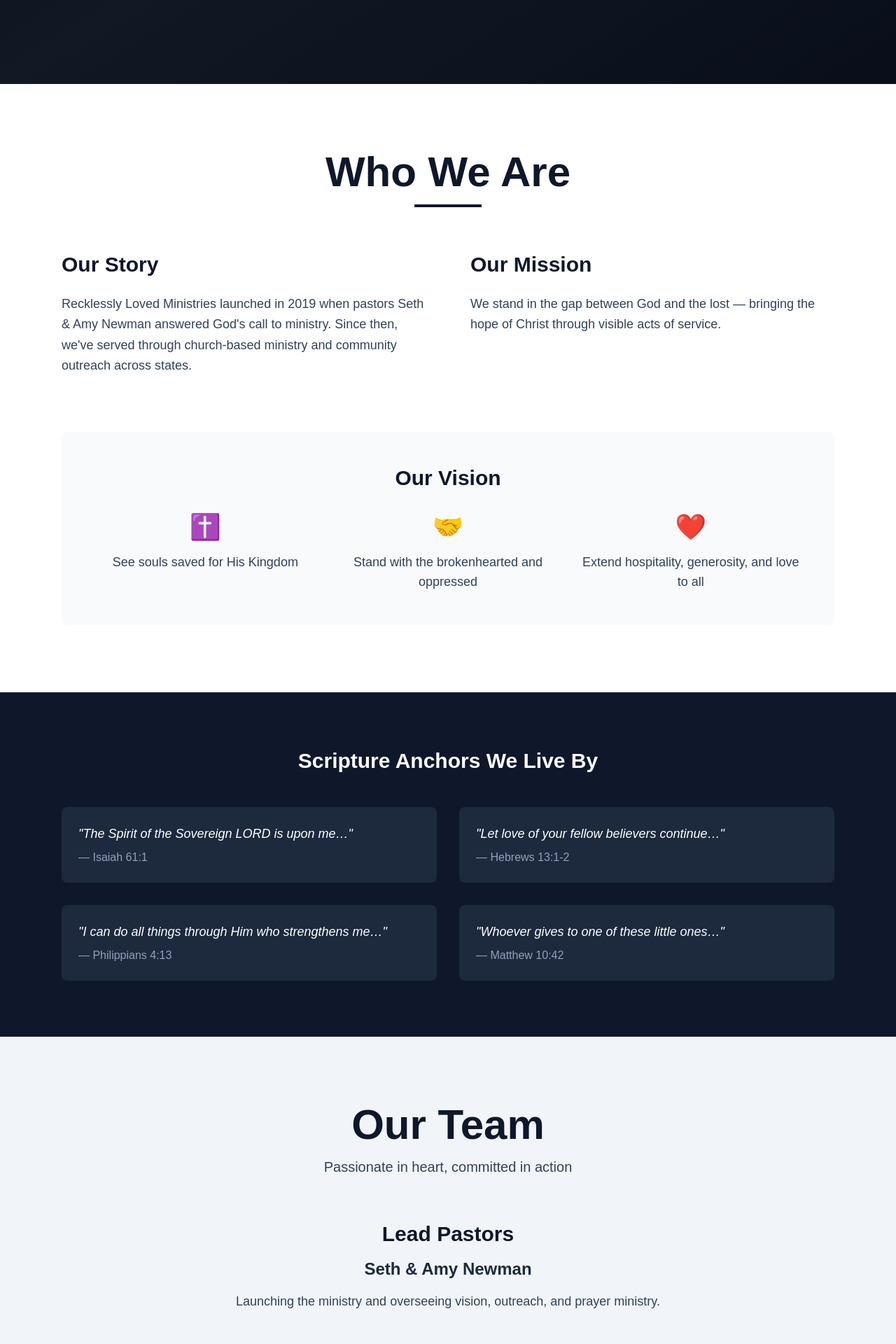
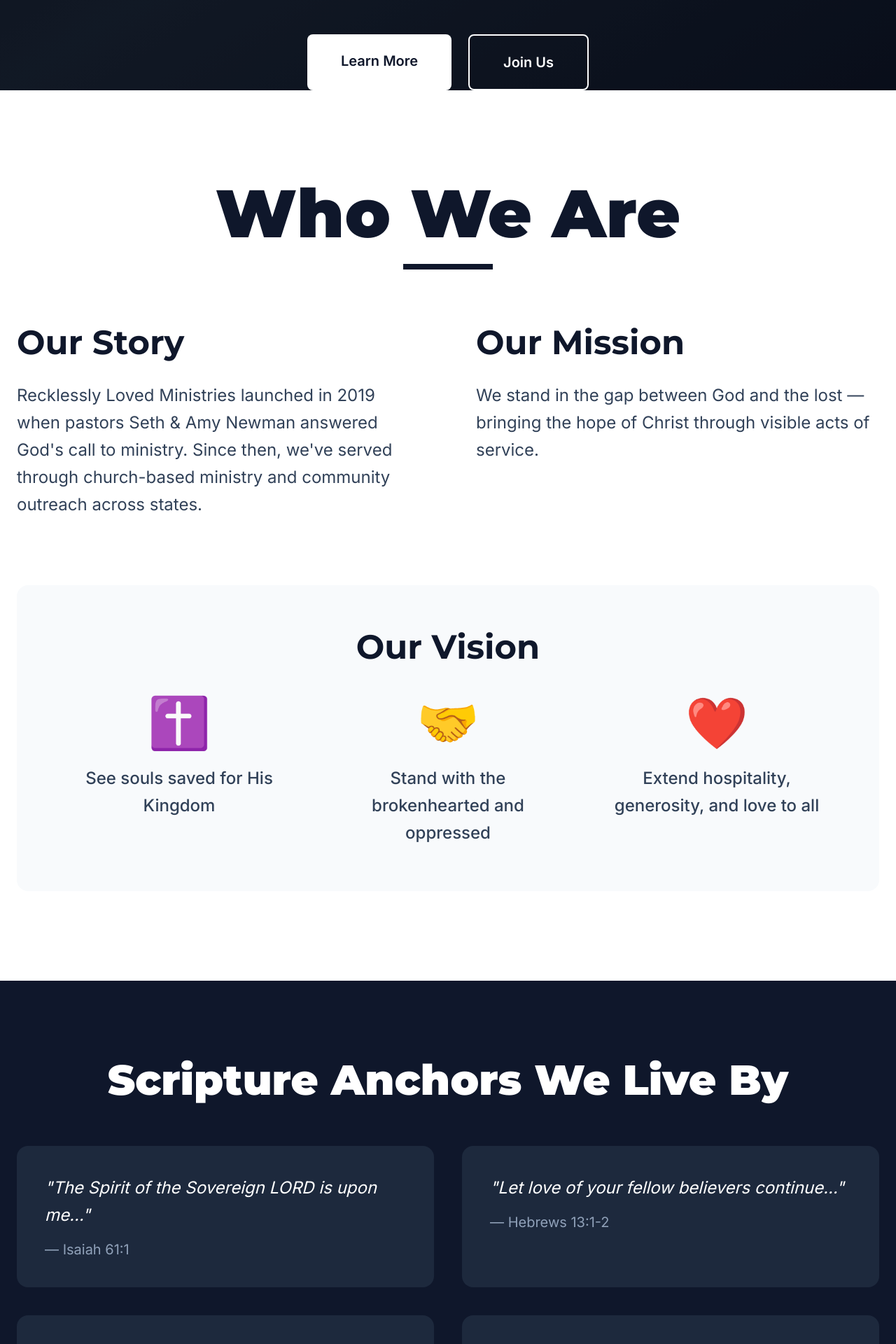
Before and after one commit to stephennewman/wreckless, a Next.js app: page / in a window 1280 px wide. Shown: the part 680-2600 px from the top of the page at 70% size. Built offline with nearby package versions, Linux system fonts and the light colour scheme.

Commit message:
Update to bold Montserrat font and significantly larger text sizes throughout

```diff
--- a/app/globals.css
+++ b/app/globals.css
@@ -8,8 +8,8 @@
 @theme inline {
   --color-background: var(--background);
   --color-foreground: var(--foreground);
-  --font-sans: var(--font-geist-sans);
-  --font-mono: var(--font-geist-mono);
+  --font-sans: var(--font-body);
+  --font-heading: var(--font-heading);
 }
 
 html {
@@ -19,5 +19,9 @@ html {
 body {
   background: var(--background);
   color: var(--foreground);
-  font-family: Arial, Helvetica, sans-serif;
+  font-family: var(--font-body), system-ui, sans-serif;
 }
+
+h1, h2, h3, h4, h5, h6 {
+  font-family: var(--font-heading), system-ui, sans-serif;
+}
--- a/app/layout.tsx
+++ b/app/layout.tsx
@@ -1,15 +1,17 @@
 import type { Metadata } from "next";
-import { Geist, Geist_Mono } from "next/font/google";
+import { Montserrat, Inter } from "next/font/google";
 import "./globals.css";
 
-const geistSans = Geist({
-  variable: "--font-geist-sans",
+const montserrat = Montserrat({
+  variable: "--font-heading",
   subsets: ["latin"],
+  weight: ["400", "600", "700", "800", "900"],
 });
 
-const geistMono = Geist_Mono({
-  variable: "--font-geist-mono",
+const inter = Inter({
+  variable: "--font-body",
   subsets: ["latin"],
+  weight: ["300", "400", "500", "600"],
 });
 
 export const metadata: Metadata = {
@@ -25,7 +27,7 @@ export default function RootLayout({
   return (
     <html lang="en">
       <body
-        className={`${geistSans.variable} ${geistMono.variable} antialiased`}
+        className={`${montserrat.variable} ${inter.variable} antialiased`}
       >
         {children}
       </body>
--- a/app/page.tsx
+++ b/app/page.tsx
@@ -4,24 +4,24 @@ export default function Home() {
       {/* Hero Section - Dark & Dramatic */}
       <section className="relative min-h-screen flex items-center justify-center bg-gradient-to-br from-slate-900 via-slate-800 to-slate-900 text-white">
         <div className="absolute inset-0 bg-black/40"></div>
-        <div className="relative z-10 max-w-5xl mx-auto px-6 text-center">
-          <h1 className="text-6xl md:text-8xl font-bold mb-6 tracking-tight">
+        <div className="relative z-10 max-w-7xl mx-auto px-6 text-center">
+          <h1 className="text-7xl md:text-9xl font-black mb-8 tracking-tight leading-none">
             Dedicated to the One
           </h1>
-          <p className="text-xl md:text-2xl mb-4 text-slate-200 italic">
+          <p className="text-3xl md:text-4xl mb-6 text-slate-200 italic font-medium">
             1 Corinthians 13:13
           </p>
-          <p className="text-lg md:text-xl mb-8 max-w-3xl mx-auto text-slate-300 leading-relaxed">
+          <p className="text-2xl md:text-3xl mb-10 max-w-4xl mx-auto text-slate-300 leading-relaxed font-light">
             "Three things will last forever — faith, hope and love — and the greatest of these is love."
           </p>
-          <p className="text-xl md:text-2xl mb-12 max-w-3xl mx-auto font-light">
+          <p className="text-2xl md:text-4xl mb-16 max-w-4xl mx-auto font-normal leading-relaxed">
             At Recklessly Loved Ministries, we believe in reaching the lost, serving the hurting, and showing the love of Jesus with boldness.
           </p>
-          <div className="flex flex-col sm:flex-row gap-4 justify-center">
-            <a href="#about" className="px-8 py-4 bg-white text-slate-900 font-semibold rounded-md hover:bg-slate-100 transition-colors">
+          <div className="flex flex-col sm:flex-row gap-6 justify-center">
+            <a href="#about" className="px-12 py-6 bg-white text-slate-900 text-xl font-bold rounded-lg hover:bg-slate-100 transition-colors">
               Learn More
             </a>
-            <a href="#contact" className="px-8 py-4 border-2 border-white text-white font-semibold rounded-md hover:bg-white hover:text-slate-900 transition-colors">
+            <a href="#contact" className="px-12 py-6 border-2 border-white text-white text-xl font-bold rounded-lg hover:bg-white hover:text-slate-900 transition-colors">
               Join Us
             </a>
           </div>
@@ -29,44 +29,44 @@ export default function Home() {
       </section>
 
       {/* About Us Section - Light & Clean */}
-      <section id="about" className="py-24 bg-white">
-        <div className="max-w-6xl mx-auto px-6">
-          <div className="text-center mb-16">
-            <h2 className="text-5xl md:text-6xl font-bold text-slate-900 mb-4">
+      <section id="about" className="py-32 bg-white">
+        <div className="max-w-7xl mx-auto px-6">
+          <div className="text-center mb-20">
+            <h2 className="text-7xl md:text-8xl font-black text-slate-900 mb-6">
               Who We Are
             </h2>
-            <div className="w-24 h-1 bg-slate-900 mx-auto"></div>
+            <div className="w-32 h-2 bg-slate-900 mx-auto"></div>
           </div>
 
-          <div className="grid md:grid-cols-2 gap-16 mb-20">
+          <div className="grid md:grid-cols-2 gap-20 mb-24">
             <div>
-              <h3 className="text-3xl font-bold text-slate-900 mb-6">Our Story</h3>
-              <p className="text-lg text-slate-700 leading-relaxed">
+              <h3 className="text-5xl font-bold text-slate-900 mb-8">Our Story</h3>
+              <p className="text-2xl text-slate-700 leading-relaxed">
                 Recklessly Loved Ministries launched in 2019 when pastors Seth & Amy Newman answered God's call to ministry. Since then, we've served through church-based ministry and community outreach across states.
               </p>
             </div>
             <div>
-              <h3 className="text-3xl font-bold text-slate-900 mb-6">Our Mission</h3>
-              <p className="text-lg text-slate-700 leading-relaxed">
+              <h3 className="text-5xl font-bold text-slate-900 mb-8">Our Mission</h3>
+              <p className="text-2xl text-slate-700 leading-relaxed">
                 We stand in the gap between God and the lost — bringing the hope of Christ through visible acts of service.
               </p>
             </div>
           </div>
 
-          <div className="bg-slate-50 rounded-lg p-12">
-            <h3 className="text-3xl font-bold text-slate-900 mb-8 text-center">Our Vision</h3>
-            <div className="grid md:grid-cols-3 gap-8">
+          <div className="bg-slate-50 rounded-2xl p-16">
+            <h3 className="text-5xl font-bold text-slate-900 mb-12 text-center">Our Vision</h3>
+            <div className="grid md:grid-cols-3 gap-12">
               <div className="text-center">
-                <div className="text-4xl mb-4">✝️</div>
-                <p className="text-lg text-slate-700">See souls saved for His Kingdom</p>
+                <div className="text-7xl mb-6">✝️</div>
+                <p className="text-2xl text-slate-700 font-medium leading-relaxed">See souls saved for His Kingdom</p>
               </div>
               <div className="text-center">
-                <div className="text-4xl mb-4">🤝</div>
-                <p className="text-lg text-slate-700">Stand with the brokenhearted and oppressed</p>
+                <div className="text-7xl mb-6">🤝</div>
+                <p className="text-2xl text-slate-700 font-medium leading-relaxed">Stand with the brokenhearted and oppressed</p>
               </div>
               <div className="text-center">
-                <div className="text-4xl mb-4">❤️</div>
-                <p className="text-lg text-slate-700">Extend hospitality, generosity, and love to all</p>
+                <div className="text-7xl mb-6">❤️</div>
+                <p className="text-2xl text-slate-700 font-medium leading-relaxed">Extend hospitality, generosity, and love to all</p>
               </div>
             </div>
           </div>
@@ -74,90 +74,90 @@ export default function Home() {
       </section>
 
       {/* Scripture Anchors - Dark Navy Section */}
-      <section className="py-20 bg-slate-900 text-white">
-        <div className="max-w-6xl mx-auto px-6">
-          <h3 className="text-3xl font-bold text-center mb-12">Scripture Anchors We Live By</h3>
-          <div className="grid md:grid-cols-2 gap-8">
-            <div className="bg-slate-800 p-6 rounded-lg">
-              <p className="text-lg italic mb-2">"The Spirit of the Sovereign LORD is upon me…"</p>
-              <p className="text-slate-400">— Isaiah 61:1</p>
+      <section className="py-28 bg-slate-900 text-white">
+        <div className="max-w-7xl mx-auto px-6">
+          <h3 className="text-6xl font-black text-center mb-16">Scripture Anchors We Live By</h3>
+          <div className="grid md:grid-cols-2 gap-10">
+            <div className="bg-slate-800 p-10 rounded-2xl">
+              <p className="text-2xl italic mb-4 leading-relaxed">"The Spirit of the Sovereign LORD is upon me…"</p>
+              <p className="text-slate-400 text-xl">— Isaiah 61:1</p>
             </div>
-            <div className="bg-slate-800 p-6 rounded-lg">
-              <p className="text-lg italic mb-2">"Let love of your fellow believers continue…"</p>
-              <p className="text-slate-400">— Hebrews 13:1-2</p>
+            <div className="bg-slate-800 p-10 rounded-2xl">
+              <p className="text-2xl italic mb-4 leading-relaxed">"Let love of your fellow believers continue…"</p>
+              <p className="text-slate-400 text-xl">— Hebrews 13:1-2</p>
             </div>
-            <div className="bg-slate-800 p-6 rounded-lg">
-              <p className="text-lg italic mb-2">"I can do all things through Him who strengthens me…"</p>
-              <p className="text-slate-400">— Philippians 4:13</p>
+            <div className="bg-slate-800 p-10 rounded-2xl">
+              <p className="text-2xl italic mb-4 leading-relaxed">"I can do all things through Him who strengthens me…"</p>
+              <p className="text-slate-400 text-xl">— Philippians 4:13</p>
             </div>
-            <div className="bg-slate-800 p-6 rounded-lg">
-              <p className="text-lg italic mb-2">"Whoever gives to one of these little ones…"</p>
-              <p className="text-slate-400">— Matthew 10:42</p>
+            <div className="bg-slate-800 p-10 rounded-2xl">
+              <p className="text-2xl italic mb-4 leading-relaxed">"Whoever gives to one of these little ones…"</p>
+              <p className="text-slate-400 text-xl">— Matthew 10:42</p>
             </div>
           </div>
         </div>
       </section>
 
       {/* Team Section - Light Gray */}
-      <section id="team" className="py-24 bg-slate-100">
-        <div className="max-w-6xl mx-auto px-6">
-          <div className="text-center mb-16">
-            <h2 className="text-5xl md:text-6xl font-bold text-slate-900 mb-4">
+      <section id="team" className="py-32 bg-slate-100">
+        <div className="max-w-7xl mx-auto px-6">
+          <div className="text-center mb-20">
+            <h2 className="text-7xl md:text-8xl font-black text-slate-900 mb-6">
               Our Team
             </h2>
-            <p className="text-xl text-slate-700">
+            <p className="text-3xl text-slate-700 font-medium">
               Passionate in heart, committed in action
             </p>
           </div>
 
-          <div className="max-w-3xl mx-auto text-center mb-12">
-            <h3 className="text-3xl font-bold text-slate-900 mb-4">Lead Pastors</h3>
-            <h4 className="text-2xl font-semibold text-slate-800 mb-4">Seth & Amy Newman</h4>
-            <p className="text-lg text-slate-700">
+          <div className="max-w-4xl mx-auto text-center mb-16">
+            <h3 className="text-5xl font-bold text-slate-900 mb-6">Lead Pastors</h3>
+            <h4 className="text-4xl font-semibold text-slate-800 mb-8">Seth & Amy Newman</h4>
+            <p className="text-2xl text-slate-700 leading-relaxed">
               Launching the ministry and overseeing vision, outreach, and prayer ministry.
             </p>
           </div>
 
-          <p className="text-center text-xl text-slate-800 italic max-w-2xl mx-auto">
+          <p className="text-center text-3xl text-slate-800 italic max-w-3xl mx-auto leading-relaxed">
             Together we serve with one aim: to show and share the reckless love of Christ.
           </p>
         </div>
       </section>
 
       {/* Outreach & Impact - Bold Dark Section */}
-      <section id="outreach" className="py-24 bg-black text-white">
-        <div className="max-w-6xl mx-auto px-6">
-          <div className="text-center mb-16">
-            <h2 className="text-5xl md:text-7xl font-bold mb-6">
+      <section id="outreach" className="py-32 bg-black text-white">
+        <div className="max-w-7xl mx-auto px-6">
+          <div className="text-center mb-20">
+            <h2 className="text-7xl md:text-9xl font-black mb-8">
               Outreach & Impact
             </h2>
-            <div className="w-24 h-1 bg-white mx-auto mb-8"></div>
+            <div className="w-32 h-2 bg-white mx-auto mb-10"></div>
           </div>
 
-          <div className="grid md:grid-cols-2 gap-16 mb-16">
+          <div className="grid md:grid-cols-2 gap-20 mb-20">
             <div>
-              <h3 className="text-3xl font-bold mb-6">Outreach</h3>
-              <p className="text-lg text-slate-300 leading-relaxed">
+              <h3 className="text-5xl font-bold mb-8">Outreach</h3>
+              <p className="text-2xl text-slate-300 leading-relaxed mb-8">
                 Our ministry isn't confined to the walls of a building. Street outreach, community events, and hands-on service into neighborhoods have been a founding element of our work.
               </p>
-              <p className="text-lg text-slate-400 italic mt-6">
+              <p className="text-2xl text-slate-400 italic">
                 "Since stepping out in faith… this ministry is certainly not limited to the walls of the church…"
               </p>
             </div>
             <div>
-              <h3 className="text-3xl font-bold mb-6">Our Impact</h3>
-              <ul className="space-y-4 text-lg text-slate-300">
+              <h3 className="text-5xl font-bold mb-8">Our Impact</h3>
+              <ul className="space-y-6 text-2xl text-slate-300">
                 <li className="flex items-start">
-                  <span className="mr-3 text-2xl">•</span>
-                  <span>Countless lives touched by prayer, provision and presence</span>
+                  <span className="mr-4 text-3xl">•</span>
+                  <span className="leading-relaxed">Countless lives touched by prayer, provision and presence</span>
                 </li>
                 <li className="flex items-start">
-                  <span className="mr-3 text-2xl">•</span>
-                  <span>Communities served through feeding, relief, evangelism</span>
+                  <span className="mr-4 text-3xl">•</span>
+                  <span className="leading-relaxed">Communities served through feeding, relief, evangelism</span>
                 </li>
                 <li className="flex items-start">
-                  <span className="mr-3 text-2xl">•</span>
-                  <span>Stories of transformation, hope, and new beginnings</span>
+                  <span className="mr-4 text-3xl">•</span>
+                  <span className="leading-relaxed">Stories of transformation, hope, and new beginnings</span>
                 </li>
               </ul>
             </div>
@@ -166,72 +166,72 @@ export default function Home() {
       </section>
 
       {/* Give Section - Light with Strong CTA */}
-      <section id="give" className="py-24 bg-white">
-        <div className="max-w-4xl mx-auto px-6 text-center">
-          <h2 className="text-5xl md:text-6xl font-bold text-slate-900 mb-8">
+      <section id="give" className="py-32 bg-white">
+        <div className="max-w-5xl mx-auto px-6 text-center">
+          <h2 className="text-7xl md:text-8xl font-black text-slate-900 mb-12">
             Give / Support
           </h2>
-          <p className="text-xl text-slate-700 mb-12 leading-relaxed">
+          <p className="text-3xl text-slate-700 mb-16 leading-relaxed">
             Your generosity enables us to carry out ministry — feeding the hungry, reaching the lost, praying for the hurting, and bringing hope through action.
           </p>
 
-          <div className="bg-slate-50 rounded-lg p-12 mb-12">
-            <h3 className="text-2xl font-bold text-slate-900 mb-6">Ways to Support</h3>
-            <div className="space-y-4 text-lg text-slate-700">
+          <div className="bg-slate-50 rounded-2xl p-16 mb-16">
+            <h3 className="text-4xl font-bold text-slate-900 mb-10">Ways to Support</h3>
+            <div className="space-y-6 text-2xl text-slate-700">
               <p>• Online giving (easy & secure)</p>
               <p>• Monthly partnership</p>
               <p>• One-time gifts for outreach events</p>
             </div>
           </div>
 
-          <p className="text-2xl font-semibold text-slate-900 mb-4">
+          <p className="text-4xl font-bold text-slate-900 mb-6">
             Every gift is powerful. Every gift matters.
           </p>
-          <p className="text-lg text-slate-700 italic mb-8">
+          <p className="text-2xl text-slate-700 italic mb-12">
             Thank you for standing with us as we serve the One who loves us so recklessly.
           </p>
 
-          <button className="px-12 py-4 bg-slate-900 text-white font-semibold rounded-md hover:bg-slate-800 transition-colors text-lg">
+          <button className="px-16 py-6 bg-slate-900 text-white font-bold rounded-xl hover:bg-slate-800 transition-colors text-2xl">
             Give Now
           </button>
         </div>
       </section>
 
       {/* Contact Section - Dark Footer Style */}
-      <section id="contact" className="py-24 bg-gradient-to-br from-slate-900 to-slate-800 text-white">
-        <div className="max-w-4xl mx-auto px-6">
-          <div className="text-center mb-12">
-            <h2 className="text-5xl md:text-6xl font-bold mb-6">
+      <section id="contact" className="py-32 bg-gradient-to-br from-slate-900 to-slate-800 text-white">
+        <div className="max-w-5xl mx-auto px-6">
+          <div className="text-center mb-16">
+            <h2 className="text-7xl md:text-8xl font-black mb-10">
               Connect With Us
             </h2>
-            <p className="text-xl text-slate-300 leading-relaxed">
+            <p className="text-3xl text-slate-300 leading-relaxed">
               We'd love to hear from you! Whether you're interested in volunteering, partnering, have a prayer need, or simply want to connect.
             </p>
           </div>
 
-          <div className="bg-white/10 backdrop-blur-sm rounded-lg p-8 mb-12">
-            <form className="space-y-6">
+          <div className="bg-white/10 backdrop-blur-sm rounded-2xl p-12 mb-16">
+            <form className="space-y-8">
               <div>
-                <label className="block text-sm font-semibold mb-2">Name</label>
-                <input type="text" className="w-full px-4 py-3 rounded-md bg-white/20 border border-white/30 text-white placeholder-white/60 focus:outline-none focus:ring-2 focus:ring-white/50" placeholder="Your name" />
+                <label className="block text-xl font-semibold mb-3">Name</label>
+                <input type="text" className="w-full px-6 py-4 rounded-xl bg-white/20 border border-white/30 text-white text-xl placeholder-white/60 focus:outline-none focus:ring-2 focus:ring-white/50" placeholder="Your name" />
               </div>
               <div>
-                <label className="block text-sm font-semibold mb-2">Email</label>
-                <input type="email" className="w-full px-4 py-3 rounded-md bg-white/20 border border-white/30 text-white placeholder-white/60 focus:outline-none focus:ring-2 focus:ring-white/50" placeholder="your@email.com" />
+                <label className="block text-xl font-semibold mb-3">Email</label>
+                <input type="email" className="w-full px-6 py-4 rounded-xl bg-white/20 border border-white/30 text-white text-xl placeholder-white/60 focus:outline-none focus:ring-2 focus:ring-white/50" placeholder="your@email.com" />
               </div>
               <div>
-                <label className="block text-sm font-semibold mb-2">Message</label>
-                <textarea rows={5} className="w-full px-4 py-3 rounded-md bg-white/20 border border-white/30 text-white placeholder-white/60 focus:outline-none focus:ring-2 focus:ring-white/50" placeholder="How can we pray for you or connect with you?"></textarea>
+                <label className="block text-xl font-semibold mb-3">Message</label>
+                <textarea rows={6} className="w-full px-6 py-4 rounded-xl bg-white/20 border border-white/30 text-white text-xl placeholder-white/60 focus:outline-none focus:ring-2 focus:ring-white/50" placeholder="How can we pray for you or connect with you?"></textarea>
               </div>
-              <button type="submit" className="w-full py-4 bg-white text-slate-900 font-semibold rounded-md hover:bg-slate-100 transition-colors">
+              <button type="submit" className="w-full py-6 bg-white text-slate-900 font-bold rounded-xl hover:bg-slate-100 transition-colors text-2xl">
                 Send Message
               </button>
             </form>
           </div>
 
           <div className="text-center">
-            <p className="text-lg mb-6">Follow us, join us, partner with us in showing the love of Jesus.</p>
-            <div className="flex justify-center gap-6 text-3xl">
+            <p className="text-2xl mb-8">Follow us, join us, partner with us in showing the love of Jesus.</p>
+            <div className="flex justify-center gap-8 text-5xl">
               <a href="#" className="hover:text-slate-300 transition-colors">📘</a>
               <a href="#" className="hover:text-slate-300 transition-colors">📷</a>
               <a href="#" className="hover:text-slate-300 transition-colors">🎵</a>
@@ -241,8 +241,8 @@ export default function Home() {
       </section>
 
       {/* Footer */}
-      <footer className="py-8 bg-black text-slate-400 text-center">
-        <p className="text-sm">
+      <footer className="py-10 bg-black text-slate-400 text-center">
+        <p className="text-xl">
           © 2025 Recklessly Loved Ministries. All rights reserved.
         </p>
       </footer>
```
